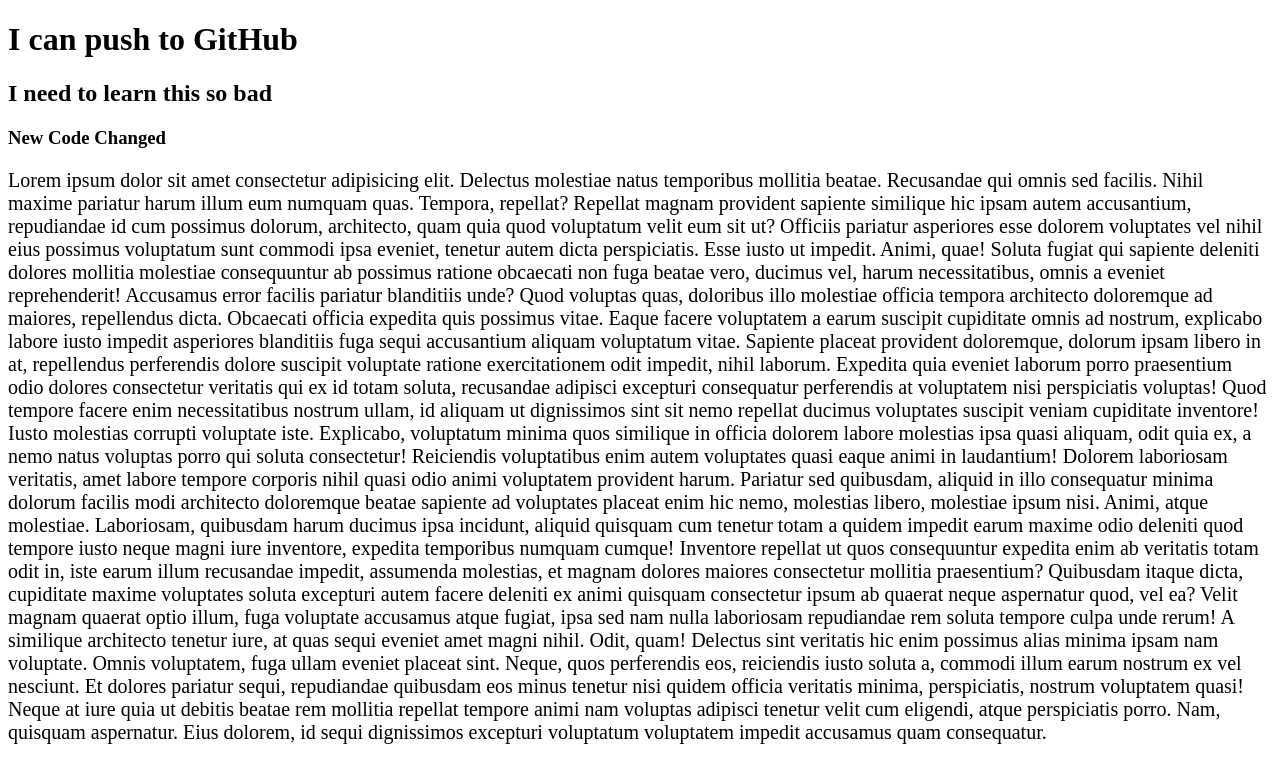
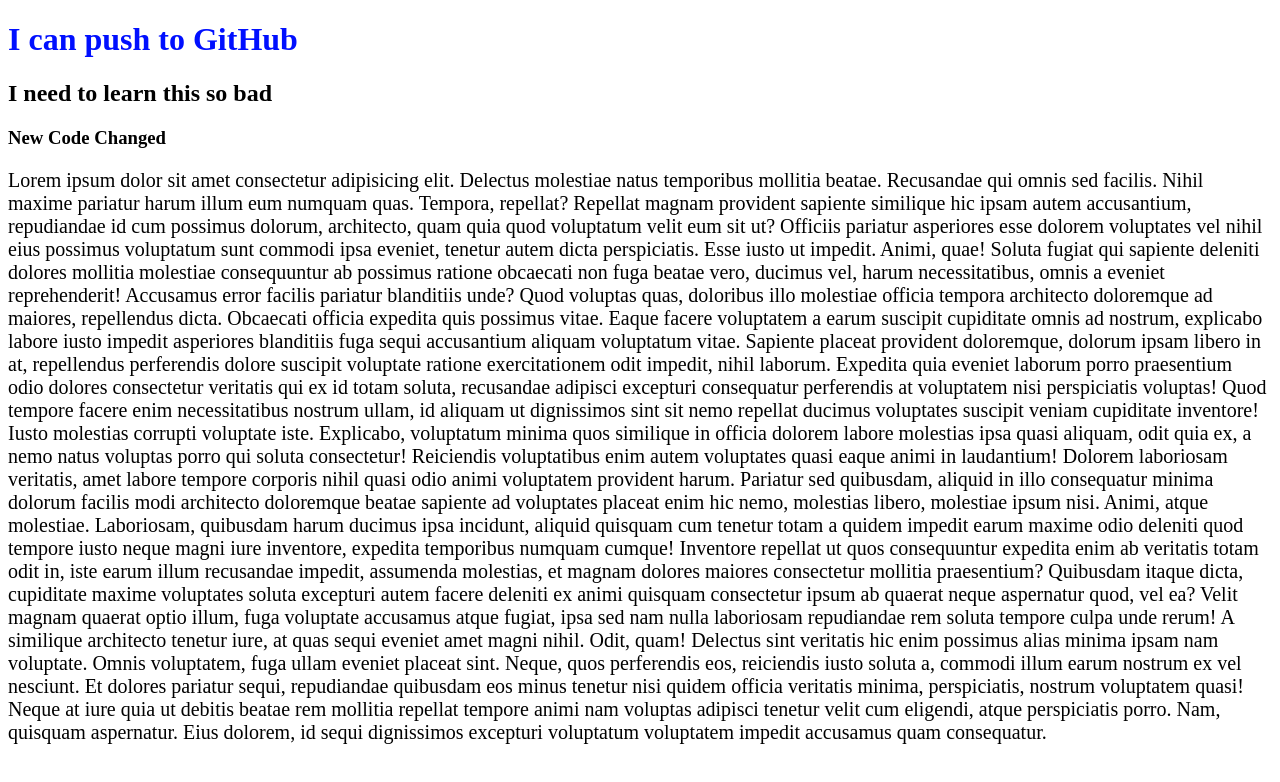
Before and after one commit to udaysarkarud/GitHub, a plain HTML site: page index.html in a window 1280 px wide. Drawn offline with Linux system fonts and the light colour scheme.

Commit message:
color Changed

```diff
--- a/style.css
+++ b/style.css
@@ -1,5 +1,5 @@
 h1{
-    color: black;
+    color: #000fff;
 }
 p{
     font-size: 20px;
```
